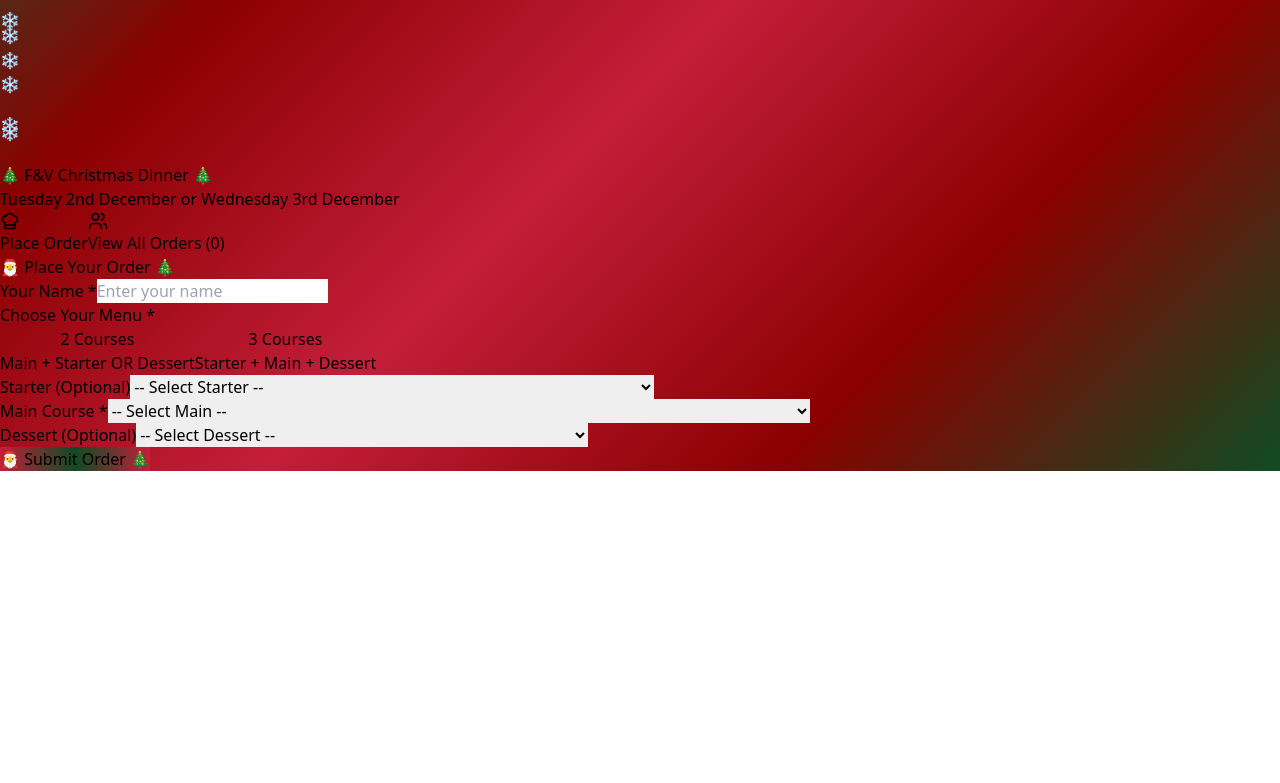
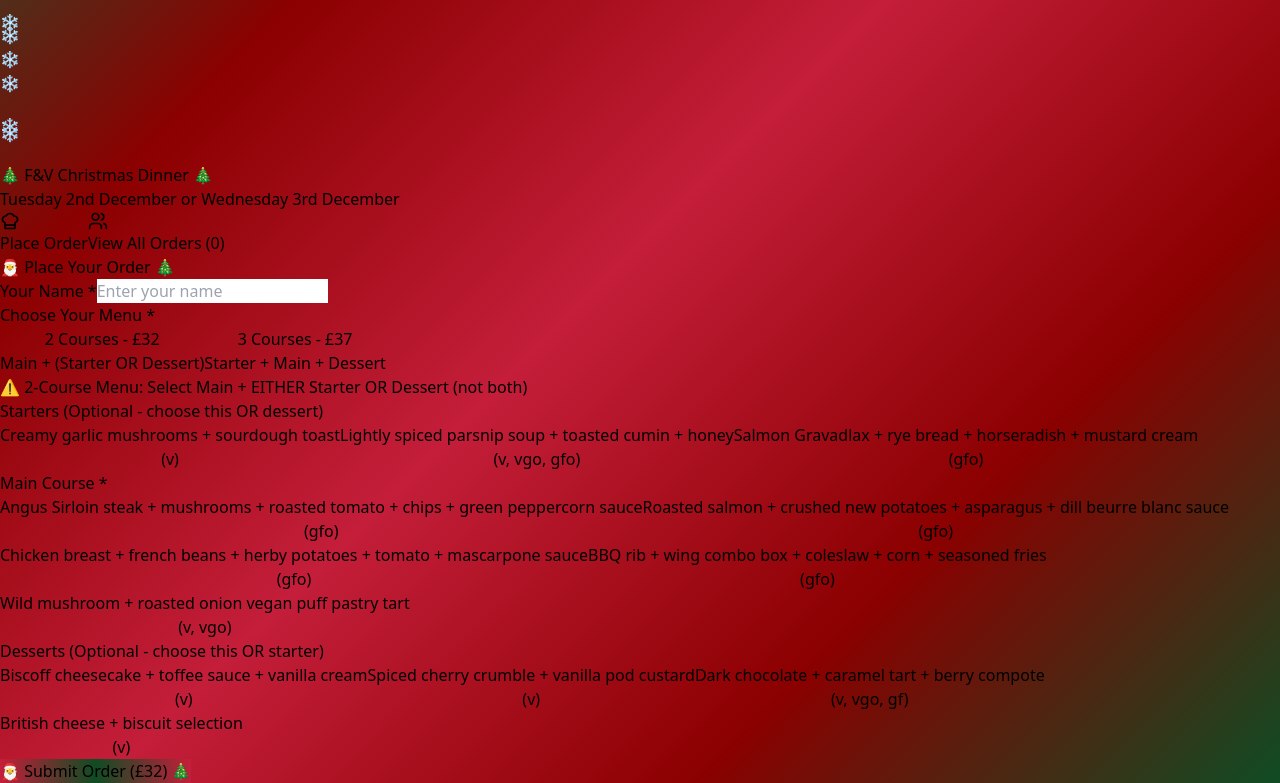
Before and after one commit to mariusmiclau/christmas-menu-app, a React (Vite) app: page / in a window 1280 px wide. Shown: the part 293-1076 px from the top of the page. Before the commit the page ends 800 px from the top, so only its background shows below. Built offline with nearby package versions, Linux system fonts and the light colour scheme.

Commit message:
Update App.jsx

```diff
--- a/src/App.jsx
+++ b/src/App.jsx
@@ -49,17 +49,44 @@ export default function ChristmasMenuSelector() {
 
   const handleSubmit = (e) => {
     e.preventDefault();
-    if (!currentGuest.name || !currentGuest.main) {
-      alert('Please enter your name and select at least a main dish!');
+
+    // Validation
+    if (!currentGuest.name) {
+      alert('Please enter your name!');
       return;
     }
-    if (currentGuest.courses === 3 && (!currentGuest.starter || !currentGuest.dessert)) {
-      alert('Please select all 3 courses for the 3-course menu!');
+
+    if (!currentGuest.main) {
+      alert('Please select a main dish!');
       return;
     }
-    if (currentGuest.courses === 2 && !currentGuest.starter && !currentGuest.dessert) {
-      alert('Please select a starter or dessert for the 2-course menu!');
+
+    // 3-course validation
+    if (currentGuest.courses === 3) {
+      if (!currentGuest.starter || !currentGuest.dessert) {
+        alert('For 3-course menu, please select Starter, Main, and Dessert!');
         return;
+      }
+    }
+
+    // 2-course validation - MUST have exactly 2 items
+    if (currentGuest.courses === 2) {
+      const selectedCount = [
+        currentGuest.starter,
+        currentGuest.main,
+        currentGuest.dessert
+      ].filter(item => item !== '').length;
+
+      if (selectedCount !== 2) {
+        alert('For 2-course menu, please select exactly 2 items:\n\n• Main + Starter OR\n• Main + Dessert\n\n(You currently have ' + selectedCount + ' items selected)');
+        return;
+      }
+
+      // Must have main + one other
+      if (!currentGuest.starter && !currentGuest.dessert) {
+        alert('For 2-course menu, please select Main + Starter OR Main + Dessert!');
+        return;
+      }
     }
 
     const now = new Date();
@@ -81,6 +108,24 @@ export default function ChristmasMenuSelector() {
       orderDate: ''
     });
     alert('Order submitted successfully! 🎄');
+  };
+
+  const clearAllOrders = () => {
+    const confirmed = window.confirm(
+      '⚠️ WARNING: This will delete ALL orders!\n\nAre you sure you want to clear all guest orders? This action cannot be undone.'
+    );
+
+    if (confirmed) {
+      const doubleCheck = window.confirm(
+        '🚨 FINAL CONFIRMATION\n\nThis will permanently delete all ' + guests.length + ' orders.\n\nClick OK to proceed or Cancel to keep the orders.'
+      );
+
+      if (doubleCheck) {
+        setGuests([]);
+        localStorage.removeItem('christmasGuests');
+        alert('✅ All orders have been cleared!');
+      }
+    }
   };
 
   const getItemName = (id, category) => {
@@ -153,6 +198,58 @@ export default function ChristmasMenuSelector() {
 
   const stats = getStats();
 
+  // Helper to check if we can select this course type
+  const canSelectCourse = (courseType) => {
+    if (currentGuest.courses === 3) return true;
+
+    // For 2-course: main is always required
+    if (courseType === 'main') return true;
+
+    // For 2-course: can only select starter OR dessert (not both)
+    if (courseType === 'starter') {
+      return !currentGuest.dessert; // Can only select if dessert not selected
+    }
+    if (courseType === 'dessert') {
+      return !currentGuest.starter; // Can only select if starter not selected
+    }
+
+    return false;
+  };
+
+  // Handle course selection with 2-course restriction
+  const handleCourseSelect = (courseType, itemId) => {
+    if (currentGuest.courses === 2) {
+      // For 2-course menu
+      if (courseType === 'starter') {
+        // If selecting starter, clear dessert
+        setCurrentGuest({
+          ...currentGuest,
+          starter: currentGuest.starter === itemId ? '' : itemId,
+          dessert: ''
+        });
+      } else if (courseType === 'dessert') {
+        // If selecting dessert, clear starter
+        setCurrentGuest({
+          ...currentGuest,
+          dessert: currentGuest.dessert === itemId ? '' : itemId,
+          starter: ''
+        });
+      } else {
+        // Main course
+        setCurrentGuest({
+          ...currentGuest,
+          [courseType]: currentGuest[courseType] === itemId ? '' : itemId
+        });
+      }
+    } else {
+      // For 3-course menu - normal toggle
+      setCurrentGuest({
+        ...currentGuest,
+        [courseType]: currentGuest[courseType] === itemId ? '' : itemId
+      });
+    }
+  };
+
   return (
     <div className="min-h-screen relative overflow-hidden" style={{
       background: 'linear-gradient(135deg, #165B33 0%, #8B0000 25%, #C41E3A 50%, #8B0000 75%, #0F4C23 100%)'
@@ -221,12 +318,12 @@ export default function ChristmasMenuSelector() {
         </div>
 
         {viewMode === 'form' ? (
-          <div className="max-w-2xl mx-auto bg-white/95 backdrop-blur rounded-xl shadow-2xl p-8 border-4 border-red-600">
+          <div className="max-w-6xl mx-auto bg-white/95 backdrop-blur rounded-xl shadow-2xl p-8 border-4 border-red-600">
             <h2 className="text-3xl font-bold text-center mb-6 text-red-700">
               🎅 Place Your Order 🎄
             </h2>
 
-            <form onSubmit={handleSubmit} className="space-y-6">
+            <form onSubmit={handleSubmit} className="space-y-8">
               <div>
                 <label className="block text-lg font-semibold mb-2 text-gray-700">
                   Your Name *
@@ -248,15 +345,23 @@ export default function ChristmasMenuSelector() {
                 <div className="grid grid-cols-2 gap-4">
                   <button
                     type="button"
-                    onClick={() => setCurrentGuest({...currentGuest, courses: 2})}
+                    onClick={() => {
+                      // Reset selections when changing menu type
+                      setCurrentGuest({
+                        ...currentGuest,
+                        courses: 2,
+                        starter: '',
+                        dessert: ''
+                      });
+                    }}
                     className={`p-4 rounded-lg border-3 font-semibold transition-all ${
                       currentGuest.courses === 2
                         ? 'bg-red-600 text-white border-red-700 scale-105'
                         : 'bg-white border-gray-300 hover:border-red-400'
                     }`}
                   >
-                    2 Courses<br/>
-                    <span className="text-sm opacity-90">Main + Starter OR Dessert</span>
+                    2 Courses - £32<br/>
+                    <span className="text-sm opacity-90">Main + (Starter OR Dessert)</span>
                   </button>
                   <button
                     type="button"
@@ -267,72 +372,97 @@ export default function ChristmasMenuSelector() {
                         : 'bg-white border-gray-300 hover:border-green-400'
                     }`}
                   >
-                    3 Courses<br/>
+                    3 Courses - £37<br/>
                     <span className="text-sm opacity-90">Starter + Main + Dessert</span>
                   </button>
                 </div>
+
+                {currentGuest.courses === 2 && (
+                  <div className="mt-2 p-3 bg-yellow-50 border-2 border-yellow-300 rounded-lg">
+                    <p className="text-sm text-yellow-800 font-semibold">
+                      ⚠️ 2-Course Menu: Select Main + EITHER Starter OR Dessert (not both)
+                    </p>
+                  </div>
+                )}
               </div>
 
-              {(currentGuest.courses === 3 || currentGuest.courses === 2) && (
+              {/* STARTERS GRID */}
               <div>
-                  <label className="block text-lg font-semibold mb-2 text-gray-700">
-                    Starter {currentGuest.courses === 3 ? '*' : '(Optional)'}
+                <label className="block text-lg font-semibold mb-3 text-gray-700">
+                  Starters {currentGuest.courses === 3 ? '*' : '(Optional - choose this OR dessert)'}
                 </label>
-                  <select
-                    value={currentGuest.starter}
-                    onChange={(e) => setCurrentGuest({...currentGuest, starter: e.target.value})}
-                    className="w-full p-3 border-2 border-gray-300 rounded-lg focus:border-red-500 focus:outline-none text-base"
-                    required={currentGuest.courses === 3}
+                <div className="grid md:grid-cols-2 gap-3">
+                  {menuData.starters.map(item => (
+                    <button
+                      key={item.id}
+                      type="button"
+                      onClick={() => handleCourseSelect('starter', item.id)}
+                      disabled={currentGuest.courses === 2 && currentGuest.dessert && currentGuest.starter !== item.id}
+                      className={`p-4 rounded-lg border-2 text-left transition-all ${
+                        currentGuest.starter === item.id
+                          ? 'bg-red-600 text-white border-red-700 scale-105'
+                          : currentGuest.courses === 2 && currentGuest.dessert
+                          ? 'bg-gray-200 text-gray-400 border-gray-300 cursor-not-allowed opacity-50'
+                          : 'bg-white border-gray-300 hover:border-red-400 hover:bg-red-50'
+                      }`}
                     >
-                    <option value="">-- Select Starter --</option>
-                    {menuData.starters.map(item => (
-                      <option key={item.id} value={item.id}>
-                        {item.name} ({item.tags.join(', ')})
-                      </option>
+                      <div className="font-semibold text-sm mb-1">{item.name}</div>
+                      <div className="text-xs opacity-75">({item.tags.join(', ')})</div>
+                    </button>
                   ))}
-                  </select>
                 </div>
-              )}
+              </div>
 
+              {/* MAINS GRID */}
               <div>
-                <label className="block text-lg font-semibold mb-2 text-gray-700">
+                <label className="block text-lg font-semibold mb-3 text-gray-700">
                   Main Course *
                 </label>
-                <select
-                  value={currentGuest.main}
-                  onChange={(e) => setCurrentGuest({...currentGuest, main: e.target.value})}
-                  className="w-full p-3 border-2 border-gray-300 rounded-lg focus:border-red-500 focus:outline-none text-base"
-                  required
+                <div className="grid md:grid-cols-2 gap-3">
+                  {menuData.mains.map(item => (
+                    <button
+                      key={item.id}
+                      type="button"
+                      onClick={() => handleCourseSelect('main', item.id)}
+                      className={`p-4 rounded-lg border-2 text-left transition-all ${
+                        currentGuest.main === item.id
+                          ? 'bg-green-600 text-white border-green-700 scale-105'
+                          : 'bg-white border-gray-300 hover:border-green-400 hover:bg-green-50'
+                      }`}
                     >
-                  <option value="">-- Select Main --</option>
-                  {menuData.mains.map(item => (
-                    <option key={item.id} value={item.id}>
-                      {item.name} ({item.tags.join(', ')})
-                    </option>
+                      <div className="font-semibold text-sm mb-1">{item.name}</div>
+                      <div className="text-xs opacity-75">({item.tags.join(', ')})</div>
+                    </button>
                   ))}
-                </select>
+                </div>
               </div>
 
-              {(currentGuest.courses === 3 || currentGuest.courses === 2) && (
+              {/* DESSERTS GRID */}
               <div>
-                  <label className="block text-lg font-semibold mb-2 text-gray-700">
-                    Dessert {currentGuest.courses === 3 ? '*' : '(Optional)'}
+                <label className="block text-lg font-semibold mb-3 text-gray-700">
+                  Desserts {currentGuest.courses === 3 ? '*' : '(Optional - choose this OR starter)'}
                 </label>
-                  <select
-                    value={currentGuest.dessert}
-                    onChange={(e) => setCurrentGuest({...currentGuest, dessert: e.target.value})}
-                    className="w-full p-3 border-2 border-gray-300 rounded-lg focus:border-red-500 focus:outline-none text-base"
-                    required={currentGuest.courses === 3}
+                <div className="grid md:grid-cols-2 gap-3">
+                  {menuData.desserts.map(item => (
+                    <button
+                      key={item.id}
+                      type="button"
+                      onClick={() => handleCourseSelect('dessert', item.id)}
+                      disabled={currentGuest.courses === 2 && currentGuest.starter && currentGuest.dessert !== item.id}
+                      className={`p-4 rounded-lg border-2 text-left transition-all ${
+                        currentGuest.dessert === item.id
+                          ? 'bg-red-600 text-white border-red-700 scale-105'
+                          : currentGuest.courses === 2 && currentGuest.starter
+                          ? 'bg-gray-200 text-gray-400 border-gray-300 cursor-not-allowed opacity-50'
+                          : 'bg-white border-gray-300 hover:border-red-400 hover:bg-red-50'
+                      }`}
                     >
-                    <option value="">-- Select Dessert --</option>
-                    {menuData.desserts.map(item => (
-                      <option key={item.id} value={item.id}>
-                        {item.name} ({item.tags.join(', ')})
-                      </option>
+                      <div className="font-semibold text-sm mb-1">{item.name}</div>
+                      <div className="text-xs opacity-75">({item.tags.join(', ')})</div>
+                    </button>
                   ))}
-                  </select>
                 </div>
-              )}
+              </div>
 
               <button
                 type="submit"
@@ -341,7 +471,7 @@ export default function ChristmasMenuSelector() {
                   background: 'linear-gradient(90deg, #C41E3A 0%, #0F4C23 50%, #C41E3A 100%)'
                 }}
               >
-                🎅 Submit Order 🎄
+                🎅 Submit Order (£{currentGuest.courses === 2 ? '32' : '37'}) 🎄
               </button>
             </form>
           </div>
@@ -352,6 +482,13 @@ export default function ChristmasMenuSelector() {
                 <h2 className="text-3xl font-bold text-green-700 flex items-center gap-3">
                   🎅 All Orders 🤶
                 </h2>
+                <div className="flex gap-3">
+                  <button
+                    onClick={clearAllOrders}
+                    className="px-6 py-3 bg-red-600 text-white rounded-lg font-semibold hover:bg-red-700 transition-all flex items-center gap-2"
+                  >
+                    🗑️ Clear All Orders
+                  </button>
                   <button
                     onClick={exportOrders}
                     className="px-6 py-3 bg-blue-600 text-white rounded-lg font-semibold hover:bg-blue-700 transition-all flex items-center gap-2"
@@ -359,8 +496,9 @@ export default function ChristmasMenuSelector() {
                     <Download size={20} /> Export Orders
                   </button>
                 </div>
+              </div>
 
-              {/* STATISTICS SECTION - NOW AT TOP */}
+              {/* STATISTICS SECTION */}
               <div className="bg-red-50 rounded-lg p-4 mb-6 border-2 border-red-200">
                 <h3 className="text-xl font-bold text-red-700 mb-3">📊 Order Statistics</h3>
 
```
Lines whose indentation alone changed are shown as unchanged.
